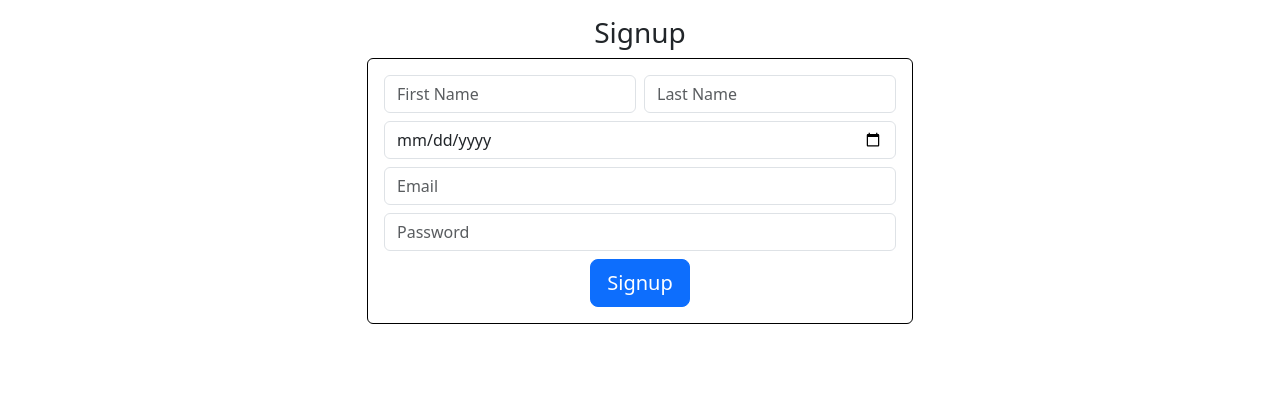
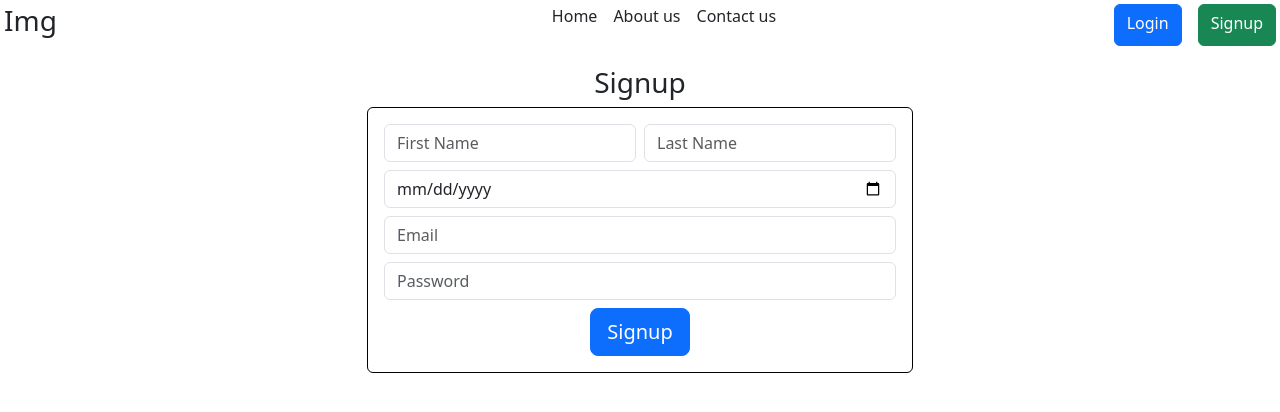
Before and after one commit to AayushKuinkel007/Dashboard, a React (Vite) app in the folder Frontend/: page /signup in a window 1280 px wide. Shown: the top 412 px of the page. Built offline with nearby package versions, Linux system fonts and the light colour scheme.

Commit message:
navbar added

```diff
--- /dev/null
+++ b/Frontend/src/component/Common/Navbar.jsx
@@ -0,0 +1,33 @@
+import React from 'react'
+import { Link } from 'react-router-dom'
+
+const Navbar = () => {
+  return (
+    <>
+        <div className='container-fluid p-1'>
+            <div className='row'>
+                <div className='col-md-4'>
+                    <h3>Img</h3>
+                </div>
+                <div className='col-md-4'>
+                    <ul className='d-flex justify-content-center'>
+                        <li className='ms-3' style={{listStyle:"none"}}>Home</li>
+                        <li className='ms-3' style={{listStyle:"none"}}>About us</li>
+                        <li className='ms-3' style={{listStyle:"none"}}>Contact us</li>
+                    </ul>
+                </div>
+                <div className='col-md-4 d-flex justify-content-end'>
+                    <Link to='/login' className='btn btn-primary'>
+                        Login
+                    </Link>
+                    <Link to='/signup' className='btn btn-success ms-3'>
+                        Signup
+                    </Link>
+                </div>
+            </div>
+        </div>
+    </>
+  )
+}
+
+export default Navbar
--- a/Frontend/src/pages/Common/Homepage.jsx
+++ b/Frontend/src/pages/Common/Homepage.jsx
@@ -1,5 +1,6 @@
 import React, { useEffect, useState } from "react";
-import LoadingComponent from "../../component/Common/LoadingComponent";
+import LoadingComponent from "../../component/Common/Dashboard/LoadingComponent";
+import Navbar from "../../component/Common/Navbar";
 
 const Homepage = () => {
   const [loading, setLoading] = useState(true); // ✅ Fix here
@@ -13,12 +14,13 @@ const Homepage = () => {
     <>
       {loading ? (
         <>
-          <LoadingComponent />
+          <LoadingComponent/>
         </>
       ) : (
-        <></>
+        <>
+        <Navbar/>
+        </>
       )}
-      <div>Homepage</div>
     </>
   );
 };
--- a/Frontend/src/pages/Common/Login.jsx
+++ b/Frontend/src/pages/Common/Login.jsx
@@ -1,5 +1,5 @@
 import React, { useEffect, useState } from "react";
-import LoadingComponent from "../../component/Common/LoadingComponent";
+import LoadingComponent from "../../component/Common/Dashboard/LoadingComponent";
 
 const Login = () => {
   const [loading, setLoading] = useState(true); // ✅ Fix here
@@ -34,7 +34,7 @@ const Login = () => {
   return (
     <>
       {loading ? (
-        <LoadingComponent />
+        <LoadingComponent/>
       ) : (
         <div className="container">
           <div className="row mt-3">
--- a/Frontend/src/pages/Common/Signup.jsx
+++ b/Frontend/src/pages/Common/Signup.jsx
@@ -1,11 +1,20 @@
-import React, { useState } from "react";
+import React, { useEffect, useState } from "react";
 import { useNavigate } from "react-router-dom";
 import axios from "axios";
 import { ToastContainer, toast } from "react-toastify";
-import 'react-toastify/dist/ReactToastify.css';
+import "react-toastify/dist/ReactToastify.css";
 import { API } from "../../utils/ApiRoute";
+import LoadingComponent from "../../component/Common/Dashboard/LoadingComponent";
+import Navbar from "../../component/Common/Navbar";
 
 const Signup = () => {
+  const [loading, setLoading] = useState(true); // ✅ Fix here
+
+  useEffect(() => {
+    const timer = setTimeout(() => setLoading(false), 1000);
+    return () => clearTimeout(timer);
+  }, []);
+
   const navigate = useNavigate(); // ❗️Fixed: added parentheses to useNavigate()
   const [formData, setFormData] = useState({
     fname: "",
@@ -30,10 +39,7 @@ const Signup = () => {
     try {
       console.log("Form submitted:", formData);
 
-      const response = await axios.post(
-        `${API}signup/senduserdata`,
-        formData
-      );
+      const response = await axios.post(`${API}signup/senduserdata`, formData);
 
       toast.success("Signup Successful!", {
         position: "top-right",
@@ -67,6 +73,14 @@ const Signup = () => {
   };
 
   return (
+    <>
+      {loading ? (
+        <>
+          <LoadingComponent/>
+        </>
+      ) : (
+        <>
+          <Navbar/>
           <div className="container">
             <ToastContainer /> {/* ✅ Toast display container */}
             <div className="row mt-3">
@@ -132,6 +146,9 @@ const Signup = () => {
               </div>
             </div>
           </div>
+        </>
+      )}
+    </>
   );
 };
 
```
Lines whose indentation alone changed are shown as unchanged.
